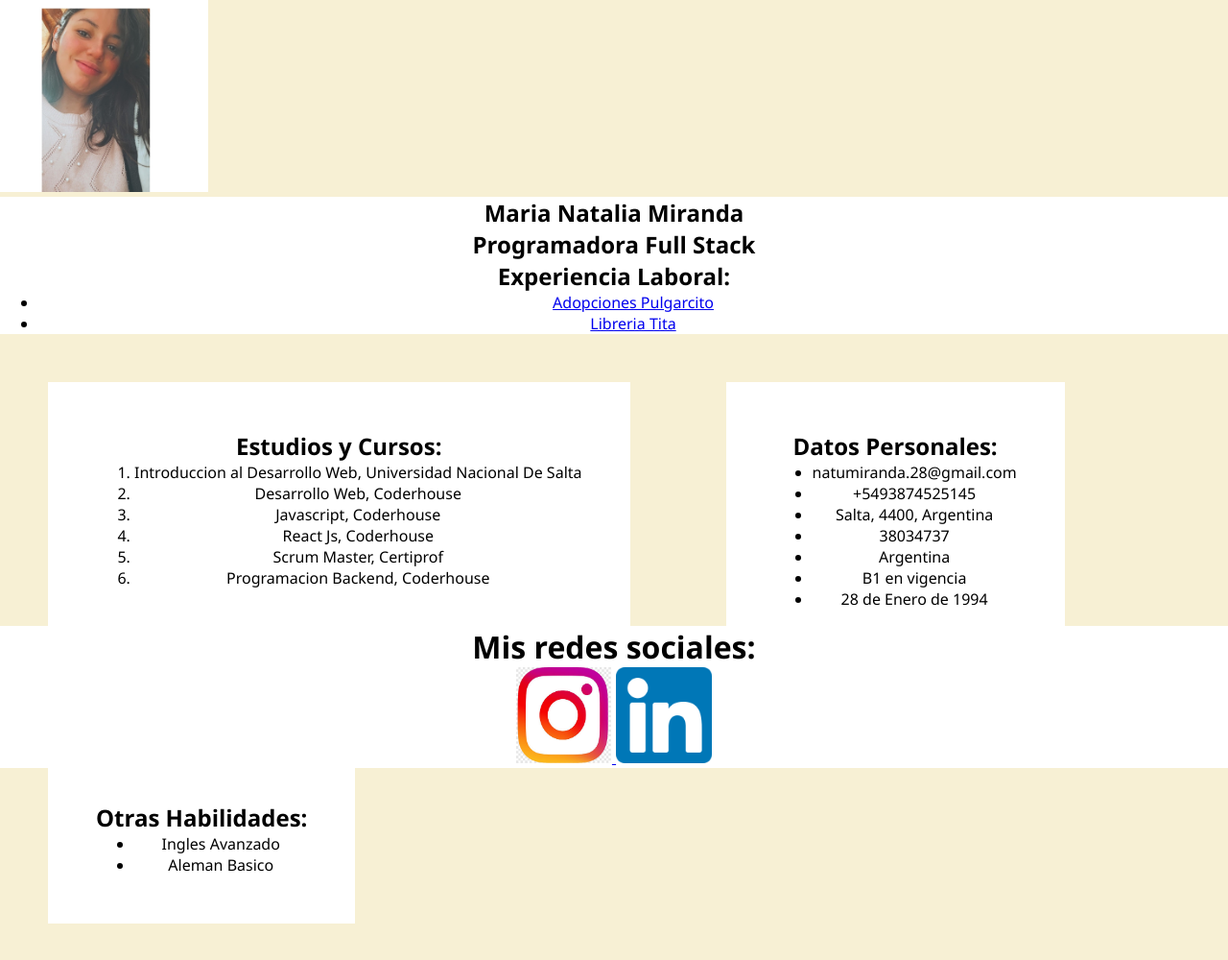
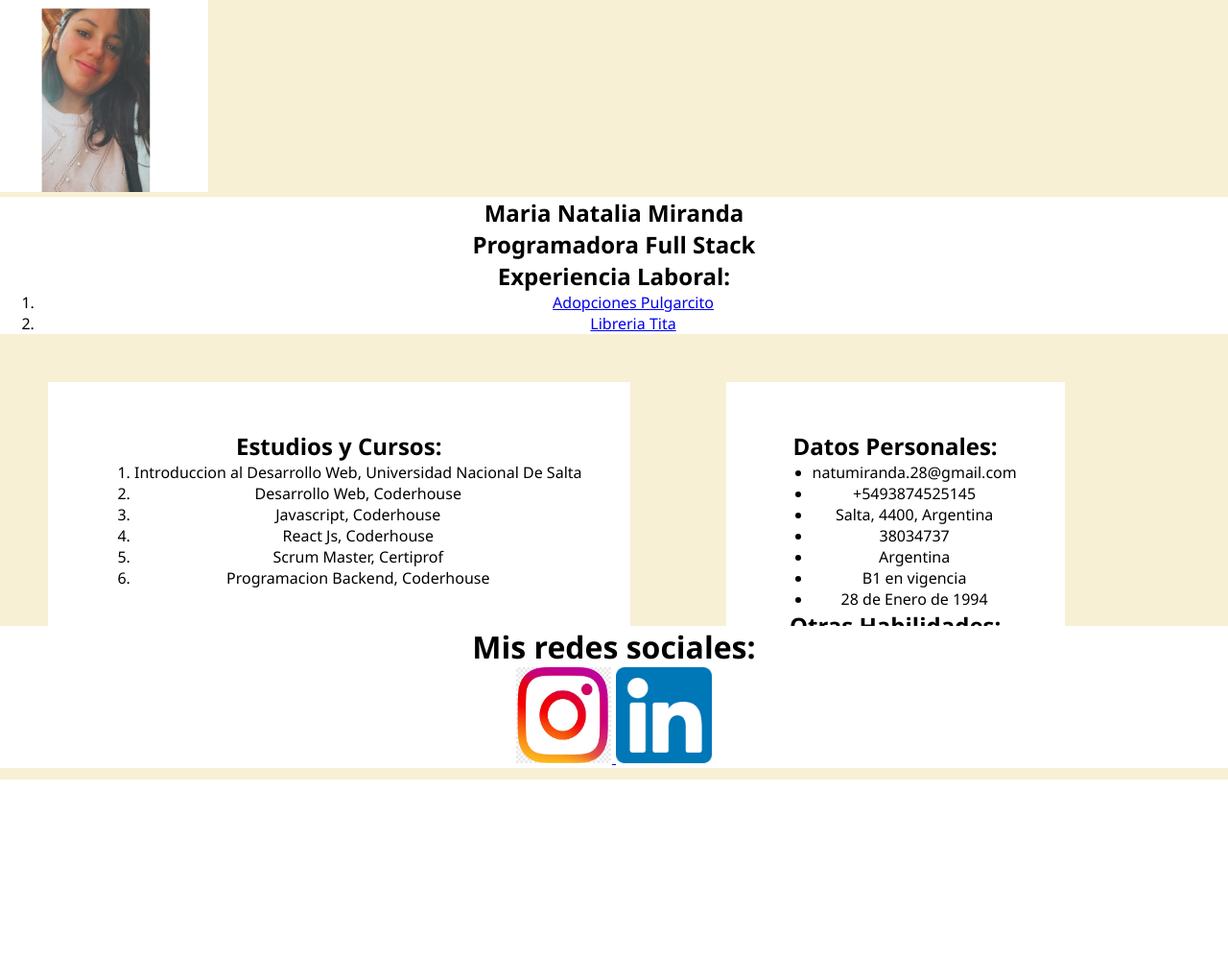
Before and after one commit to natimiranda28/CV-Natalia-Miranda, a plain HTML site: page index.html in a window 1280 px wide. Shown: the whole page at 96% size. After the commit the page ends 812 px from the top, so only its background shows below. Drawn offline with Linux system fonts and the light colour scheme.

Commit message:
reagroup sections

```diff
--- a/index.html
+++ b/index.html
@@ -27,14 +27,14 @@
 
         <section class="text-Center clase ">
             <h1>Experiencia Laboral:</h1>
-            <ul>
+            <ol>
                 <li>
                     <a href="Html/Nosotros.html">Adopciones Pulgarcito</a>  <!---AGREGAR URLS-->
                 </li>
                 <li>
                     <a href="Html/Servicios.html">Libreria Tita</a>
                 </li>
-            </ul>
+            </ol>
         </section>
 
         <section class="text-Right Caja-Centro clase" >
@@ -56,7 +56,7 @@
             <h1>Datos Personales:</h1>
             <ul>
 
-            <li>natumiranda.28@gmail.com</li> <!--AGREGAR IMAGENES COMO VIÑETAS-->
+            <li>natumiranda.28@gmail.com</li>
             <li>+5493874525145</li>
             <li>Salta, 4400, Argentina</li>
             <li>38034737</li>
@@ -65,9 +65,6 @@
             <li>28 de Enero de 1994</li>
 
             </ul>
-        </section>
-
-        <section class="text-Center Caja-Centro clase">
             <h1>Otras Habilidades:</h1>
             <ul>
                 <li>Ingles Avanzado</li>
```
Also changed, not shown: cv.css (+7 -5 lines).
